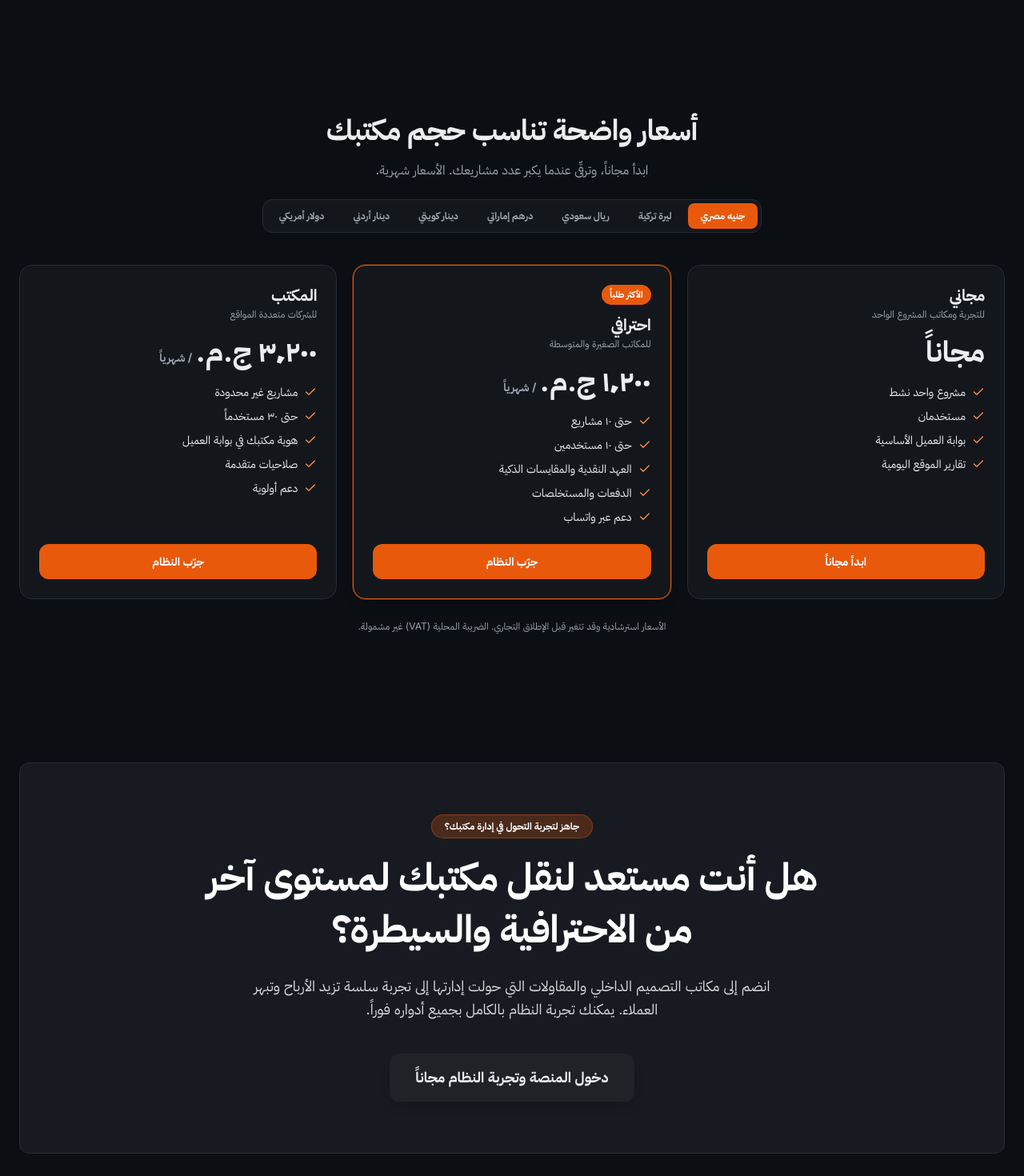
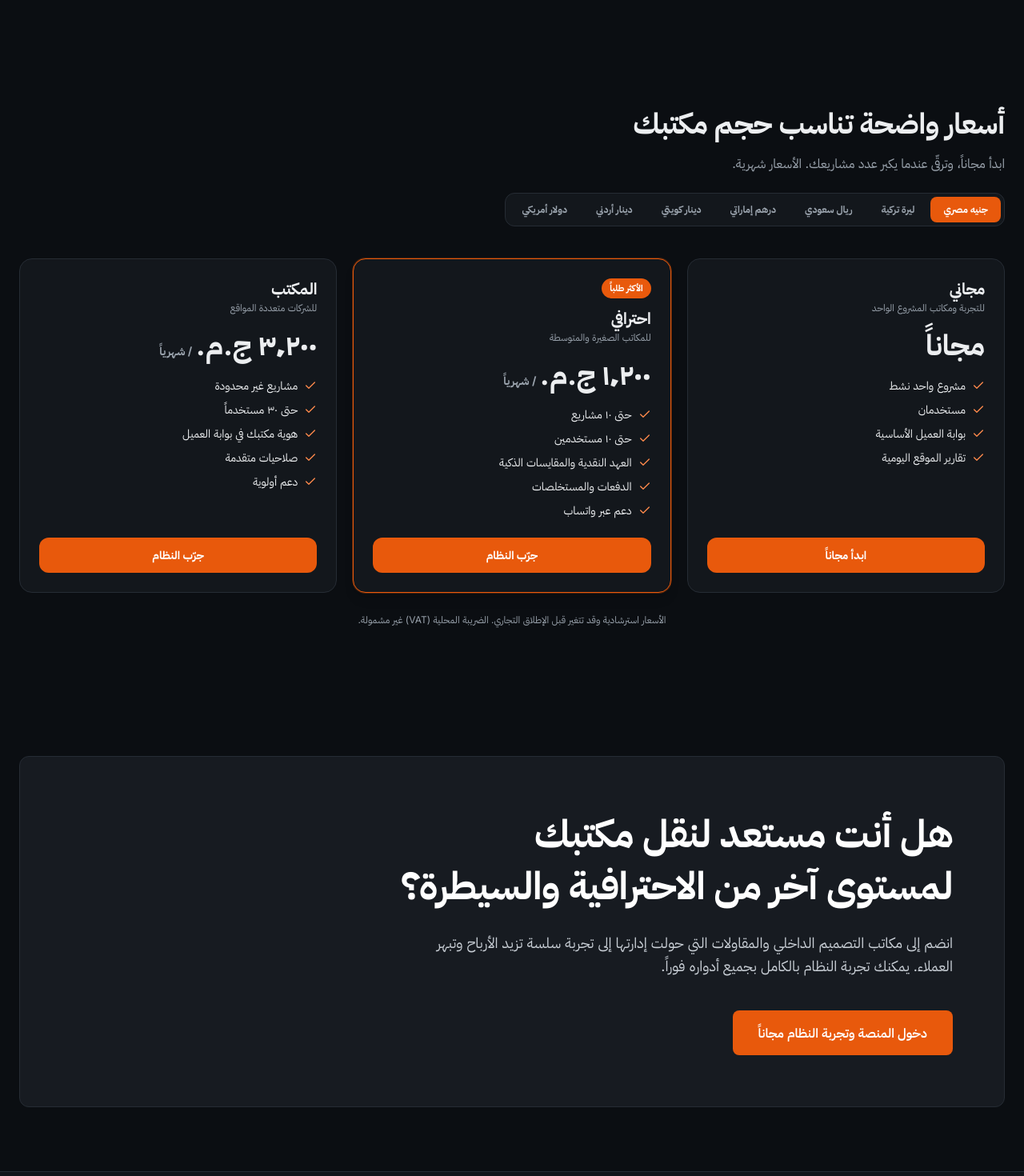
Before and after one commit to Mmagdy97/miyar-app, a React (Vite) app: page / in a window 1280 px wide. Shown: the part 3840-5310 px from the top of the page at 80% size. Built offline with nearby package versions, Linux system fonts and the light colour scheme.

Commit message:
design: start-aligned section heads, cleaner CTA
Co-Authored-By: Claude Sonnet 5.5 <noreply@anthropic.com>
Claude-Session: https://claude.ai/code/session_01YT5EiJmJWK3ewxShuPwg6T

```diff
--- a/src/components/LandingAndLogin.jsx
+++ b/src/components/LandingAndLogin.jsx
@@ -527,7 +527,7 @@ export default function LandingAndLogin({ onLogin }) {
 
       {/* 4. The Competitor Comparison Table (The Deal Closer) */}
       <section id="comparison" className="py-24 px-4 sm:px-6 max-w-7xl mx-auto w-full">
-        <div className="text-center max-w-3xl mx-auto mb-16">
+        <div className="text-start max-w-2xl mb-14">
           <h2 className="text-3xl sm:text-4xl font-bold text-[#1E2429] leading-tight text-balance">
             {T("ld.109")}
           </h2>
@@ -683,7 +683,7 @@ export default function LandingAndLogin({ onLogin }) {
           </table>
         </div>
 
-        <div className="mt-8 p-6 rounded-2xl bg-white border border-[#DDE1E5] text-center text-xs sm:text-sm font-bold text-[#1E2429]">
+        <div className="mt-8 p-6 rounded-xl bg-white border border-[#DDE1E5] text-center text-xs sm:text-sm font-bold text-[#1E2429]">
           <span className="text-[#1E2429] font-black">{T("ld.136")} </span>
           {T("ld.137")}
         </div>
@@ -693,33 +693,25 @@ export default function LandingAndLogin({ onLogin }) {
       <PricingSection onStart={() => openModal("Admin")} />
 
       <section id="cta" className="py-20 px-4 sm:px-6 max-w-7xl mx-auto w-full">
-        <div className="bg-[#171B21] border border-[#262c34] text-white rounded-xl p-12 md:p-16 text-center relative overflow-hidden">
-          <div className="relative z-10 max-w-3xl mx-auto">
-            <span
-              style={{ color: '#FFFFFF' }}
-              className="inline-block px-4 py-1.5 rounded-full bg-[#D9480F]/25 text-[#FFFFFF] text-xs font-bold border border-[#D9480F]/40 mb-4"
-            >
-              {T("ld.138")}
-            </span>
+        <div className="bg-[#171B21] border border-[#262c34] text-white rounded-xl p-10 md:p-16 text-start relative overflow-hidden">
+          <div className="relative z-10 max-w-3xl">
 
             <h2
-              style={{ color: '#FFFFFF' }}
-              className="text-3xl md:text-5xl font-bold leading-tight mb-6"
+              className="text-3xl md:text-5xl font-bold leading-tight mb-6 text-white text-balance"
             >
               {T("ld.139")}
             </h2>
 
             <p
-              style={{ color: '#ECEEF0' }}
-              className="text-lg max-w-2xl mx-auto mb-10 opacity-90 leading-relaxed font-normal"
+              className="text-lg max-w-2xl mb-10 text-[#C9CFD6] leading-relaxed font-normal"
             >
               {T("ld.140")}
             </p>
 
-            <div className="flex flex-col sm:flex-row items-center justify-center gap-4">
+            <div className="flex flex-col sm:flex-row items-start gap-4">
               <button
                 onClick={() => openModal("Admin")}
-                className="w-full sm:w-auto px-8 py-4 rounded-xl bg-[#7B848E] text-[#1E2429] hover:bg-[#9AA2AB] font-bold text-base sm:text-lg shadow-lg  btn-press-x transition-all cursor-pointer"
+                className="w-full sm:w-auto px-8 py-4 rounded-lg bg-[#D9480F] text-white hover:bg-[#B83B0A] font-semibold text-base btn-press"
               >
                 {T("ld.141")}
               </button>
--- a/src/components/PublicPages.jsx
+++ b/src/components/PublicPages.jsx
@@ -25,7 +25,7 @@ export function PricingSection({ onStart }) {
   const [cur, setCur] = useState(PRICES[currency] ? currency : "EGP");
   return (
     <section id="pricing" className="py-20 px-4 sm:px-6 max-w-7xl mx-auto w-full">
-      <div className="text-center mb-10">
+      <div className="text-start max-w-2xl mb-10">
         <h2 className="text-3xl sm:text-4xl font-black text-[#1E2429] mb-3">{t("pricing.title")}</h2>
         <p className="text-[#5A646E] mb-6">{t("pricing.sub")}</p>
         <div role="group" aria-label={t("settings.currency")} className="inline-flex flex-wrap justify-center gap-1 p-1 rounded-xl bg-white border border-[#DDE1E5]">
--- a/src/dark.css
+++ b/src/dark.css
@@ -20,7 +20,6 @@ html.dark .bg-\[\#D9480F\]{background-color:#e8590c}
 html.dark .bg-\[\#D9480F\]\/10{background-color:rgb(232 89 12 / 0.1)}
 html.dark .bg-\[\#D9480F\]\/15{background-color:rgb(232 89 12 / 0.15)}
 html.dark .bg-\[\#D9480F\]\/20{background-color:rgb(232 89 12 / 0.2)}
-html.dark .bg-\[\#D9480F\]\/25{background-color:rgb(232 89 12 / 0.25)}
 html.dark .bg-\[\#D9480F\]\/30{background-color:rgb(232 89 12 / 0.3)}
 html.dark .bg-\[\#DDE1E5\]{background-color:#262c34}
 html.dark .bg-\[\#ECEEF0\]{background-color:#1a1f26}
@@ -65,7 +64,6 @@ html.dark .border-\[\#CBD0D6\]{border-color:#313840}
 html.dark .border-\[\#D9480F\]{border-color:#e8590c}
 html.dark .border-\[\#D9480F\]\/20{border-color:rgb(232 89 12 / 0.2)}
 html.dark .border-\[\#D9480F\]\/30{border-color:rgb(232 89 12 / 0.3)}
-html.dark .border-\[\#D9480F\]\/40{border-color:rgb(232 89 12 / 0.4)}
 html.dark .border-\[\#DDE1E5\]{border-color:#262c34}
 html.dark .border-\[\#DDE1E5\]\/60{border-color:rgb(38 44 52 / 0.6)}
 html.dark .border-\[\#DDE1E5\]\/80{border-color:rgb(38 44 52 / 0.8)}
@@ -110,7 +108,6 @@ html.dark .group:hover .group-hover\:text-\[\#1E2429\]{color:#eceef0}
 html.dark .group:hover .group-hover\:text-amber-800{color:#ff9d5c}
 html.dark .hover\:bg-\[\#1E2429\]:hover{background-color:#c2410c}
 html.dark .hover\:bg-\[\#2B3138\]:hover{background-color:#e8590c}
-html.dark .hover\:bg-\[\#9AA2AB\]:hover{background-color:#1a1e22}
 html.dark .hover\:bg-\[\#B83B0A\]:hover{background-color:#b83b0a}
 html.dark .hover\:bg-\[\#B93C0B\]:hover{background-color:#b93c0b}
 html.dark .hover\:bg-\[\#D9480F\]\/20:hover{background-color:rgb(232 89 12 / 0.2)}
@@ -155,6 +152,7 @@ html.dark .text-\[\#5A646E\]\/40{color:rgb(154 163 173 / 0.4)}
 html.dark .text-\[\#7B848E\]{color:#7e8791}
 html.dark .text-\[\#B45309\]{color:#f7a364}
 html.dark .text-\[\#B83F3F\]{color:#d58585}
+html.dark .text-\[\#C9CFD6\]{color:#c9cfd6}
 html.dark .text-\[\#D9480F\]{color:#ff8a4c}
 html.dark .text-\[\#ECEEF0\]{color:#eceef0}
 html.dark .text-\[\#ECEEF0\]\/60{color:rgb(236 238 240 / 0.6)}
```
